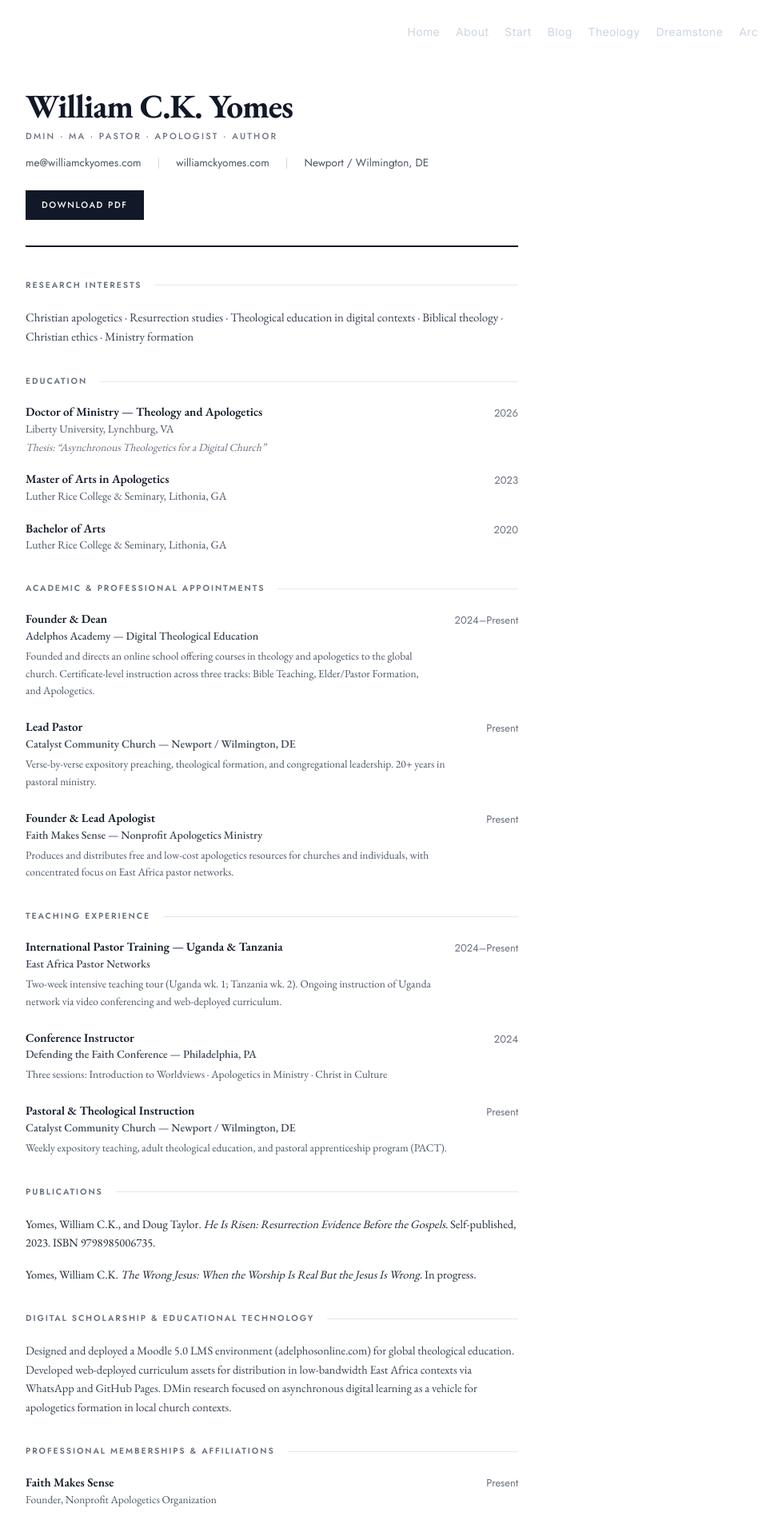
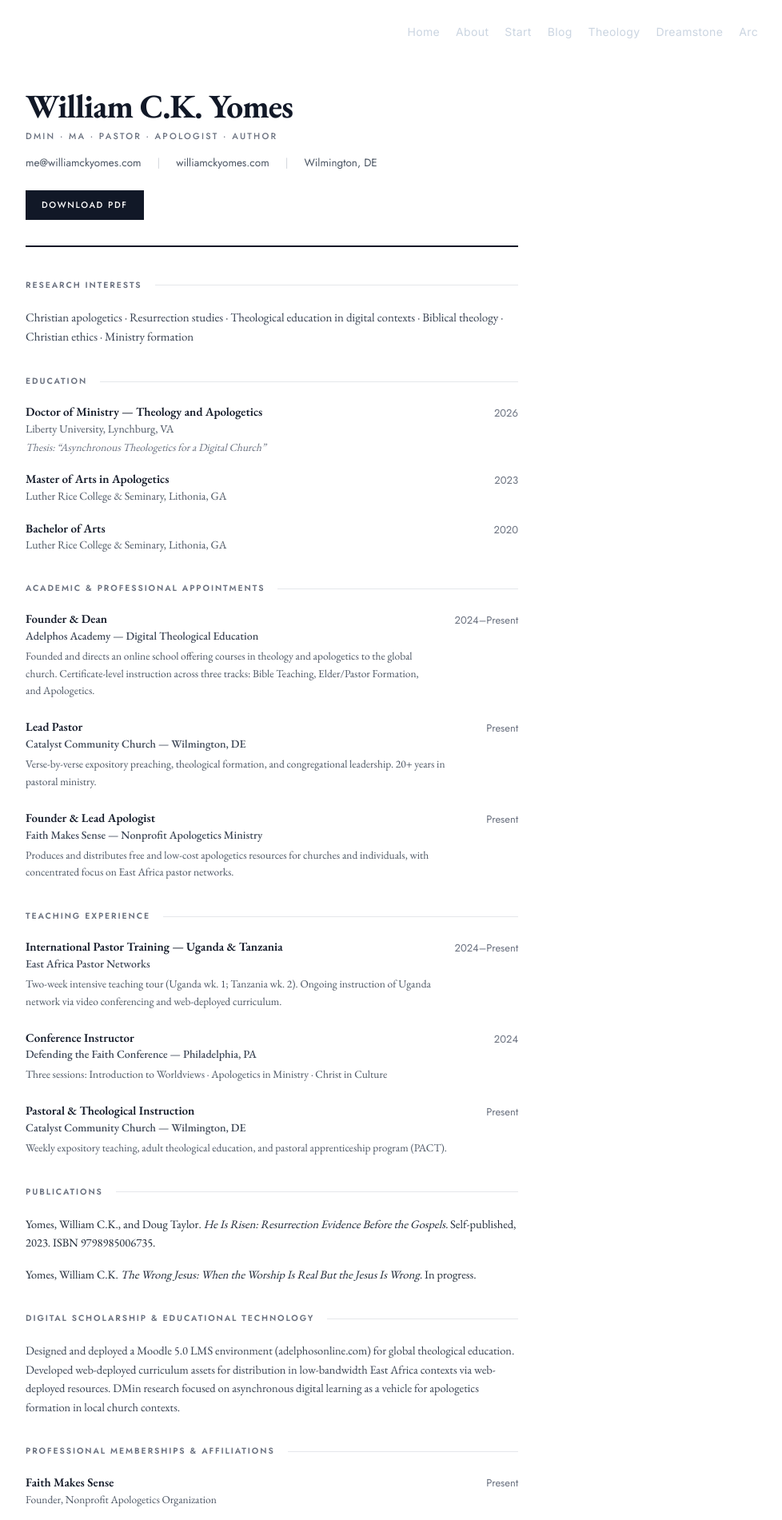
Before and after one commit to byomes/wcky, a Next.js app: page /cv in a window 1280 px wide. Shown: the top 1901 px of the page at 80% size, without its empty margins (300-1278 px from the left). Built offline with nearby package versions, Linux system fonts and the light colour scheme; a web font is replaced by a local one.

Commit message:
Update CV: city, Catalyst location, digital scholarship line

```diff
--- a/src/app/cv/page.tsx
+++ b/src/app/cv/page.tsx
@@ -60,7 +60,7 @@ export default function CVPage() {
             <span className="text-gray-300">|</span>
             <span>williamckyomes.com</span>
             <span className="text-gray-300">|</span>
-            <span>Newport / Wilmington, DE</span>
+            <span>Wilmington, DE</span>
           </div>
           <CvDownloadButton />
         </div>
@@ -119,7 +119,7 @@ export default function CVPage() {
             <div className="flex justify-between items-start gap-6">
               <div className="flex-1">
                 <p className="text-[15px] font-semibold text-gray-900 leading-snug">Lead Pastor</p>
-                <p className="text-[14px] text-gray-700 font-medium">Catalyst Community Church — Newport / Wilmington, DE</p>
+                <p className="text-[14px] text-gray-700 font-medium">Catalyst Community Church — Wilmington, DE</p>
                 <p className="text-[13.5px] text-gray-600 mt-1 leading-relaxed">
                   Verse-by-verse expository preaching, theological formation, and congregational leadership. 20+ years in pastoral ministry.
                 </p>
@@ -166,7 +166,7 @@ export default function CVPage() {
             <div className="flex justify-between items-start gap-6">
               <div className="flex-1">
                 <p className="text-[15px] font-semibold text-gray-900 leading-snug">Pastoral &amp; Theological Instruction</p>
-                <p className="text-[14px] text-gray-700 font-medium">Catalyst Community Church — Newport / Wilmington, DE</p>
+                <p className="text-[14px] text-gray-700 font-medium">Catalyst Community Church — Wilmington, DE</p>
                 <p className="text-[13.5px] text-gray-600 mt-1 leading-relaxed">
                   Weekly expository teaching, adult theological education, and pastoral apprenticeship program (PACT).
                 </p>
@@ -193,7 +193,7 @@ export default function CVPage() {
         <section className="mb-9">
           <SectionHeading>Digital Scholarship &amp; Educational Technology</SectionHeading>
           <p className="text-[14.5px] leading-relaxed text-gray-700">
-            Designed and deployed a Moodle 5.0 LMS environment (adelphosonline.com) for global theological education. Developed web-deployed curriculum assets for distribution in low-bandwidth East Africa contexts via WhatsApp and GitHub Pages. DMin research focused on asynchronous digital learning as a vehicle for apologetics formation in local church contexts.
+            Designed and deployed a Moodle 5.0 LMS environment (adelphosonline.com) for global theological education. Developed web-deployed curriculum assets for distribution in low-bandwidth East Africa contexts via web-deployed resources. DMin research focused on asynchronous digital learning as a vehicle for apologetics formation in local church contexts.
           </p>
         </section>
 
```
Also changed, not shown: 1 other file (tests, documents, lock files or other folders).
